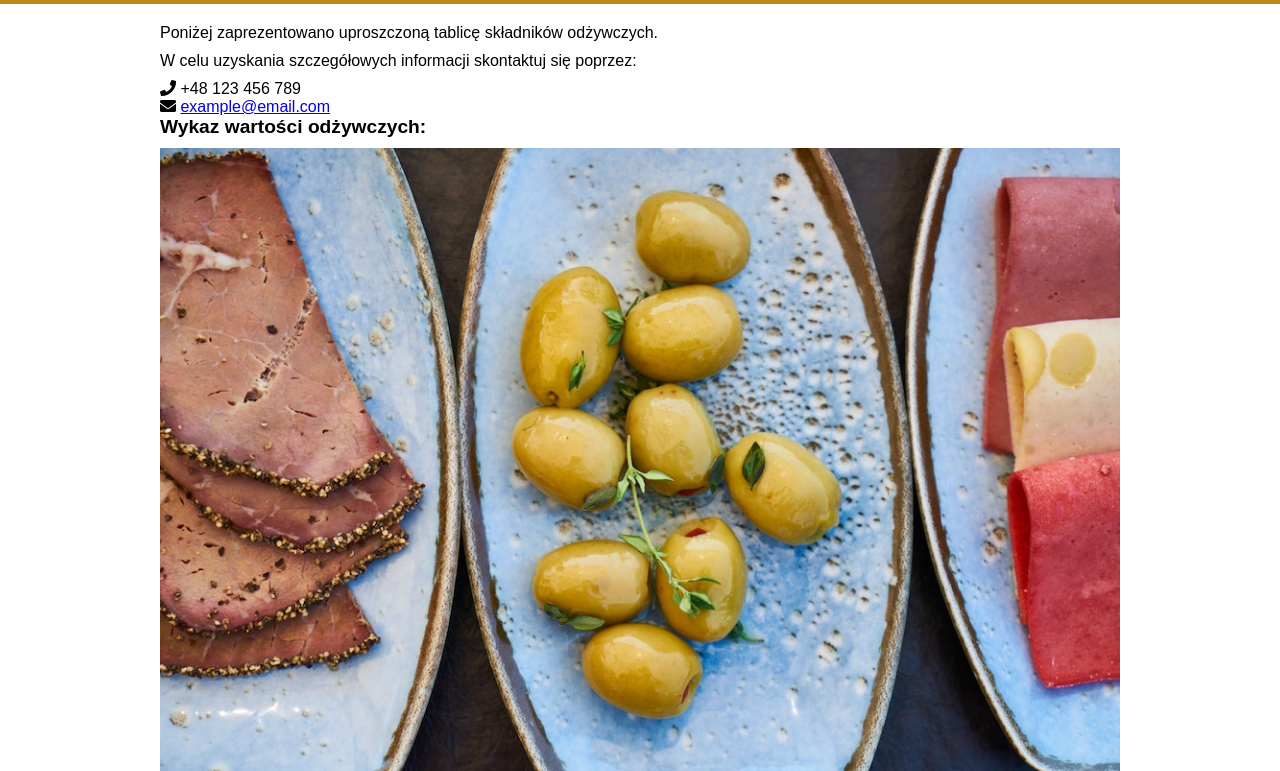
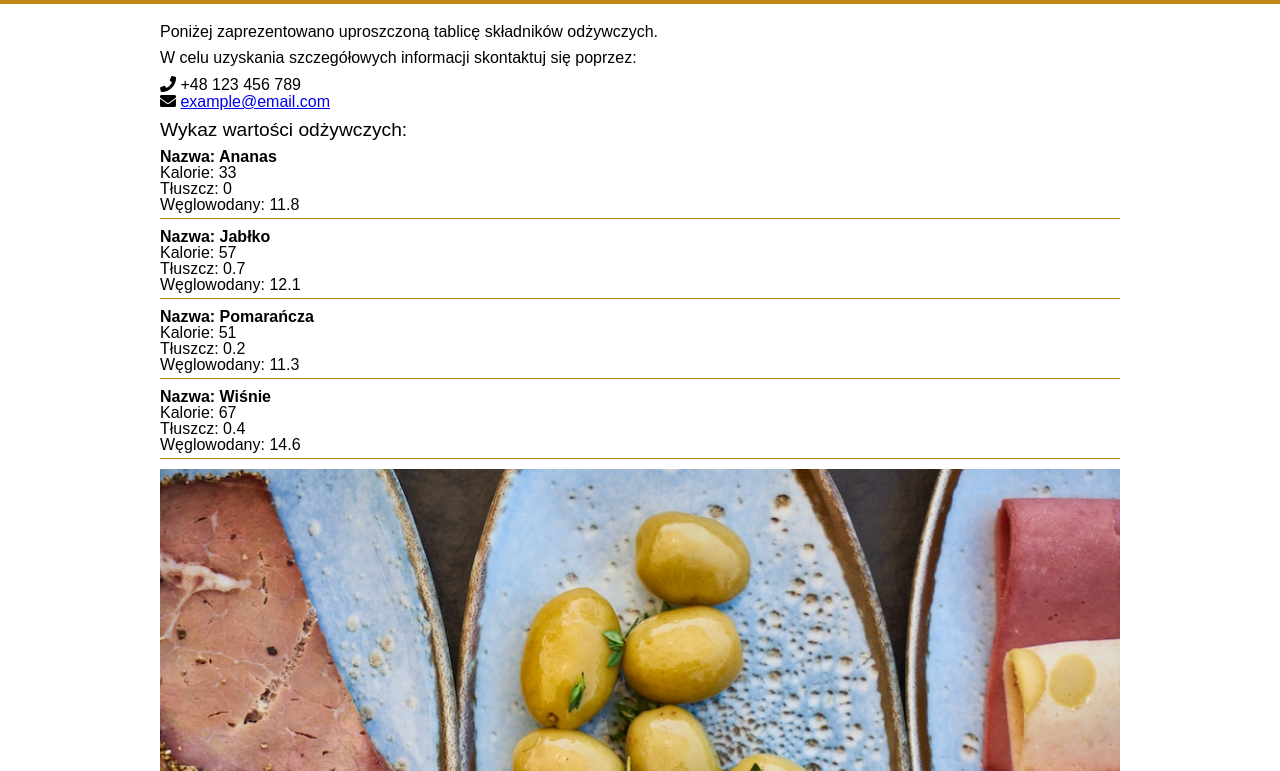
Before and after one commit to MichalPawel/responsive-table, a website built with webpack: page app/index.html in a window 1280 px wide. Shown: the part 76-847 px from the top of the page. Built offline with nearby package versions, Linux system fonts and the light colour scheme.

Commit message:
add table

```diff
--- a/app/js/index.js
+++ b/app/js/index.js
@@ -8,9 +8,61 @@ const headerLogo = document.querySelector('.header--logo')
 const picLarge = document.querySelector('#pic-large')
 const picMedium = document.querySelector('#pic-medium')
 const picSmall = document.querySelector('#pic-small')
+const valuesContainer = document.querySelector('.app--values');
 
 //loading pictures
 headerLogo.src = imageLogosrc;
 picSmall.src = imageSmallsrc;
 picMedium.srcset = imageMediumsrc;
 picLarge.srcset = imageLargesrc;
+
+//responsive table
+const values = [
+    { name: 'Ananas', calories: 33, fat: 0, carbs: 11.8 },
+    { name: 'Jabłko', calories: 57, fat: 0.7, carbs: 12.1 },
+    { name: 'Pomarańcza', calories: 51, fat: 0.2, carbs: 11.3 },
+    { name: 'Wiśnie', calories: 67, fat: 0.4, carbs: 14.6 },
+]
+const desktopViewport = window.matchMedia('screen and (min-width: 500px)');
+const drawMobileValues = () => {
+    valuesContainer.innerHTML = '';
+    let list = document.createElement('ul');
+    values.forEach(value => {
+        let element = document.createElement('li');
+        let name = document.createElement('div');
+        name.innerHTML = `<strong>Nazwa: ${value.name}</strong>`
+        element.appendChild(name);
+        let calories = document.createElement('div');
+        calories.innerHTML = `Kalorie: ${value.calories}`
+        element.appendChild(calories);
+        let fat = document.createElement('div');
+        fat.innerHTML = `Tłuszcz: ${value.fat}`
+        element.appendChild(fat);
+        let carbs = document.createElement('div');
+        carbs.innerHTML = `Węglowodany: ${value.carbs}`
+        element.appendChild(carbs);
+        list.appendChild(element);
+    })
+    valuesContainer.appendChild(list);
+}
+
+const drawDesktopValues = () => {
+    valuesContainer.innerHTML = '';
+
+    let table = document.createElement('table');
+    let thead = document.createElement('thead');
+    thead.innerHTML = '<tr><th>Nazwa</th><th>Kalorie</th><th>Tłuszcz</th><th>Węglowodany</th></tr>';
+    let tbody = document.createElement('tbody');
+
+    values.forEach((value) => {
+        let row = document.createElement('tr');
+        row.innerHTML = `<tr><th>${value.name}</th><th>${value.calories}</th><th>${value.fat}</th><th>${value.carbs}</th></tr>`
+        tbody.appendChild(row)
+    })
+
+    table.appendChild(thead);
+    table.appendChild(tbody);
+    valuesContainer.appendChild(table);
+}
+drawDesktopValues();
+drawMobileValues();
--- a/app/scss/_reset.scss
+++ b/app/scss/_reset.scss
@@ -1,5 +1,46 @@
+html, body, div, span, applet, object, iframe,
+h1, h2, h3, h4, h5, h6, p, blockquote, pre,
+a, abbr, acronym, address, big, cite, code,
+del, dfn, em, img, ins, kbd, q, s, samp,
+small, strike, strong, sub, sup, tt, var,
+b, u, i, center,
+dl, dt, dd, ol, ul, li,
+fieldset, form, label, legend,
+table, caption, tbody, tfoot, thead, tr, th, td,
+article, aside, canvas, details, embed,
+figure, figcaption, footer, header, hgroup,
+menu, nav, output, ruby, section, summary,
+time, mark, audio, video {
+	margin: 0;
+	padding: 0;
+	border: 0;
+	font-size: 100%;
+	font: inherit;
+	vertical-align: baseline;
+}
+/* HTML5 display-role reset for older browsers */
+article, aside, details, figcaption, figure,
+footer, header, hgroup, menu, nav, section {
+	display: block;
+}
+body {
+	line-height: 1;
+}
+ol, ul {
+	list-style: none;
+}
+blockquote, q {
+	quotes: none;
+}
+blockquote:before, blockquote:after,
+q:before, q:after {
+	content: '';
+	content: none;
+}
+table {
+	border-collapse: collapse;
+	border-spacing: 0;
+}
 * {
-    margin: 0;
-    padding: 0;
     box-sizing: border-box;
 }
--- /dev/null
+++ b/app/scss/_table.scss
@@ -0,0 +1,24 @@
+//desktop
+table {
+    width: 100%;
+    thead {
+        border-bottom: 2px solid darken($color-primary, 10%);
+        color: white;
+        background-color: $color-primary;
+    }
+    tr {
+        border-bottom: 1px solid #ddd;
+    }
+    th, td {
+        padding: $main-spacing / 4;
+    }
+}
+
+//mobile
+.app--values {
+    li {
+        margin: $main-spacing/2 0;
+        border-bottom: 1px solid $color-primary;
+        padding-bottom: $main-spacing/4;
+    }
+}
--- a/app/scss/_typography.scss
+++ b/app/scss/_typography.scss
@@ -14,7 +14,7 @@ h1 {
 }
 h2 {
     font-size: 1.2rem;
-    margin-bottom: $main-spacing/2;
+    margin: $main-spacing/2 0;
 }
 p {
     margin-bottom: $main-spacing/2;
--- a/app/scss/index.scss
+++ b/app/scss/index.scss
@@ -4,3 +4,4 @@
 @import 'header';
 @import 'base';
 @import 'main';
+@import 'table';
```
Also changed, not shown: app/scss/_base.scss (line endings or trailing spaces).
